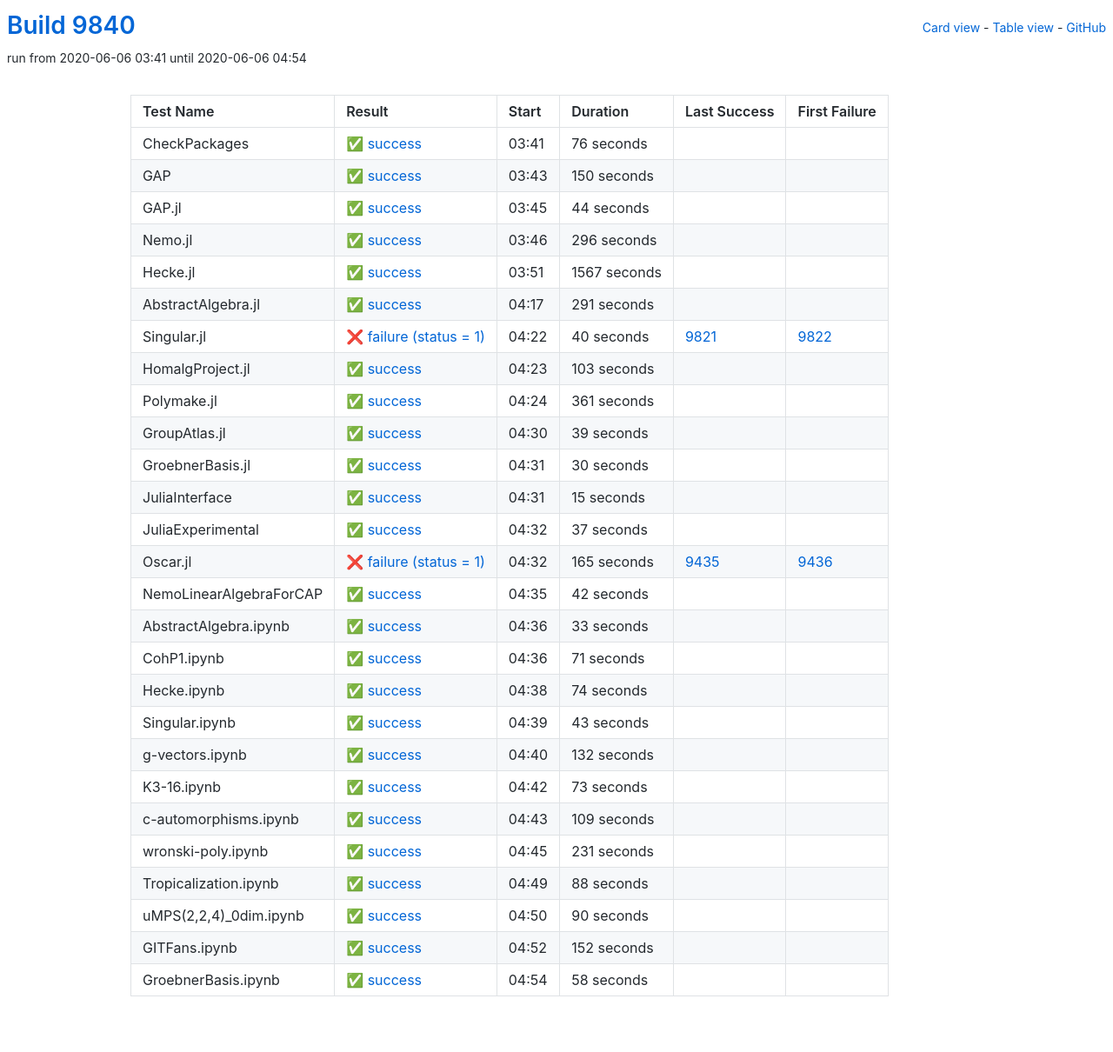
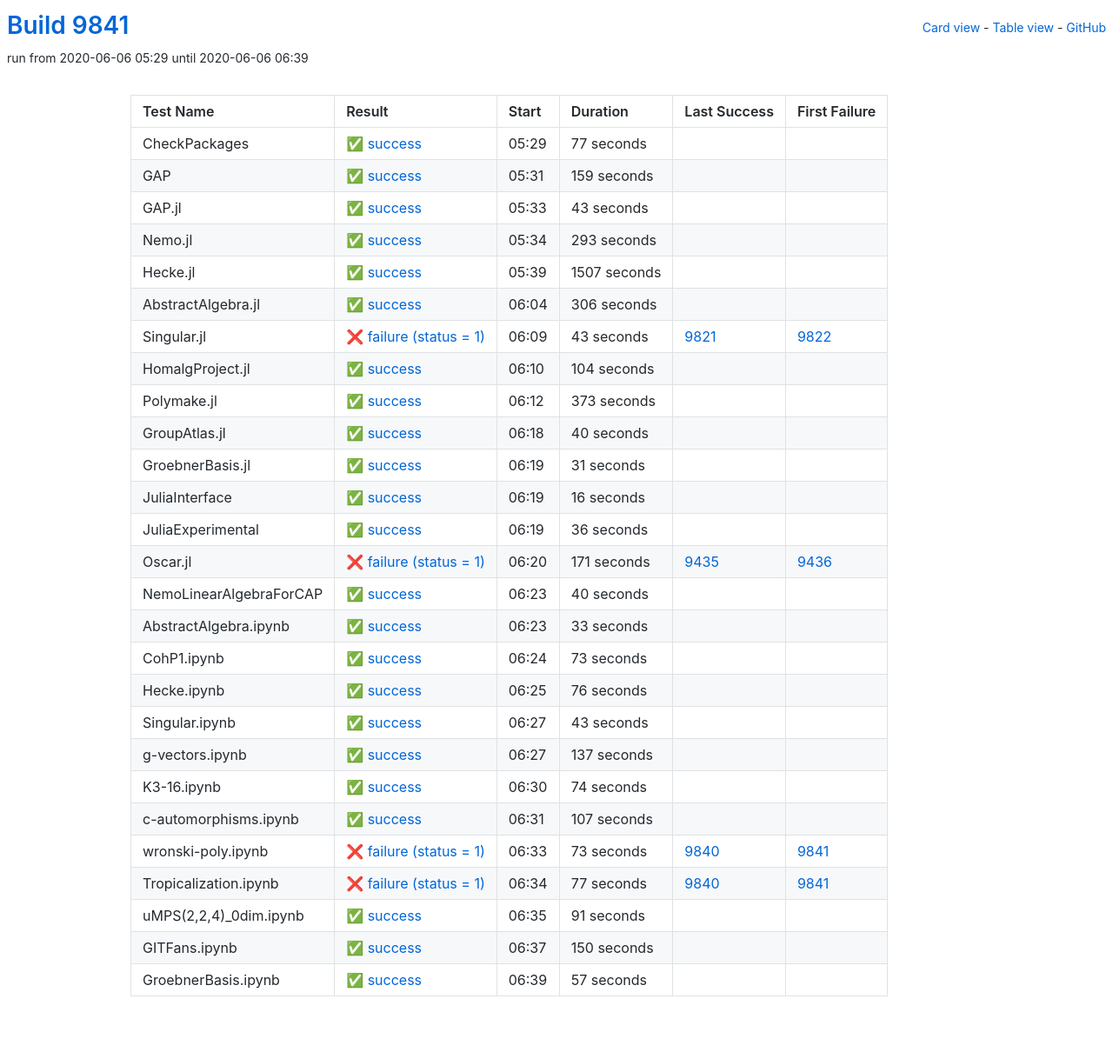
Before and after one commit to oscar-system/oscar-ci-status, a Jekyll site: the page built from table.html, in a window 1280 px wide. Shown: the whole page at 87% size. Built offline with Jekyll 4.4.1, drawn with Linux system fonts in a browser that asks for light colours.

Commit message:
Build 9841

```diff
--- a/_data/ci.yml
+++ b/_data/ci.yml
@@ -1,185 +1,185 @@
-build: 9840
-build_url: https://oscarci.mathematik.uni-kl.de/job/oscar/9840/
+build: 9841
+build_url: https://oscarci.mathematik.uni-kl.de/job/oscar/9841/
 job: oscar
 tests:
-- duration: 76
+- duration: 77
   exitcode: 0
   first_failure: false
   first_failure_url: null
   id: checkpackages
   last_success: false
   last_success_url: null
-  log: https://oscarci.mathematik.uni-kl.de/job/oscar/9840/artifact/logs/build-9840/CheckPackages.log
+  log: https://oscarci.mathematik.uni-kl.de/job/oscar/9841/artifact/logs/build-9841/CheckPackages.log
   name: CheckPackages
-  start: 2020-06-06 03:41
+  start: 2020-06-06 05:29
   status: success
   success: true
-- duration: 150
+- duration: 159
   exitcode: 0
   first_failure: false
   first_failure_url: null
   id: gap
   last_success: false
   last_success_url: null
-  log: https://oscarci.mathematik.uni-kl.de/job/oscar/9840/artifact/logs/build-9840/GAP.log
+  log: https://oscarci.mathematik.uni-kl.de/job/oscar/9841/artifact/logs/build-9841/GAP.log
   name: GAP
-  start: 2020-06-06 03:43
+  start: 2020-06-06 05:31
   status: success
   success: true
-- duration: 44
+- duration: 43
   exitcode: 0
   first_failure: false
   first_failure_url: null
   id: gap-jl
   last_success: false
   last_success_url: null
-  log: https://oscarci.mathematik.uni-kl.de/job/oscar/9840/artifact/logs/build-9840/GAP.jl.log
+  log: https://oscarci.mathematik.uni-kl.de/job/oscar/9841/artifact/logs/build-9841/GAP.jl.log
   name: GAP.jl
-  start: 2020-06-06 03:45
+  start: 2020-06-06 05:33
   status: success
   success: true
-- duration: 296
+- duration: 293
   exitcode: 0
   first_failure: false
   first_failure_url: null
   id: nemo-jl
   last_success: false
   last_success_url: null
-  log: https://oscarci.mathematik.uni-kl.de/job/oscar/9840/artifact/logs/build-9840/Nemo.jl.log
+  log: https://oscarci.mathematik.uni-kl.de/job/oscar/9841/artifact/logs/build-9841/Nemo.jl.log
   name: Nemo.jl
-  start: 2020-06-06 03:46
+  start: 2020-06-06 05:34
   status: success
   success: true
-- duration: 1567
+- duration: 1507
   exitcode: 0
   first_failure: false
   first_failure_url: null
   id: hecke-jl
   last_success: false
   last_success_url: null
-  log: https://oscarci.mathematik.uni-kl.de/job/oscar/9840/artifact/logs/build-9840/Hecke.jl.log
+  log: https://oscarci.mathematik.uni-kl.de/job/oscar/9841/artifact/logs/build-9841/Hecke.jl.log
   name: Hecke.jl
-  start: 2020-06-06 03:51
+  start: 2020-06-06 05:39
   status: success
   success: true
-- duration: 291
+- duration: 306
   exitcode: 0
   first_failure: false
   first_failure_url: null
   id: abstractalgebra-jl
   last_success: false
   last_success_url: null
-  log: https://oscarci.mathematik.uni-kl.de/job/oscar/9840/artifact/logs/build-9840/AbstractAlgebra.jl.log
+  log: https://oscarci.mathematik.uni-kl.de/job/oscar/9841/artifact/logs/build-9841/AbstractAlgebra.jl.log
   name: AbstractAlgebra.jl
-  start: 2020-06-06 04:17
+  start: 2020-06-06 06:04
   status: success
   success: true
-- duration: 40
+- duration: 43
   exitcode: 1
   first_failure: 9822
   first_failure_url: https://oscarci.mathematik.uni-kl.de/job/oscar/9822/
   id: singular-jl
   last_success: 9821
   last_success_url: https://oscarci.mathematik.uni-kl.de/job/oscar/9821/
-  log: https://oscarci.mathematik.uni-kl.de/job/oscar/9840/artifact/logs/build-9840/Singular.jl.log
+  log: https://oscarci.mathematik.uni-kl.de/job/oscar/9841/artifact/logs/build-9841/Singular.jl.log
   name: Singular.jl
-  start: 2020-06-06 04:22
+  start: 2020-06-06 06:09
   status: failure
   success: false
-- duration: 103
+- duration: 104
   exitcode: 0
   first_failure: false
   first_failure_url: null
   id: homalgproject-jl
   last_success: false
   last_success_url: null
-  log: https://oscarci.mathematik.uni-kl.de/job/oscar/9840/artifact/logs/build-9840/HomalgProject.jl.log
+  log: https://oscarci.mathematik.uni-kl.de/job/oscar/9841/artifact/logs/build-9841/HomalgProject.jl.log
   name: HomalgProject.jl
-  start: 2020-06-06 04:23
+  start: 2020-06-06 06:10
   status: success
   success: true
-- duration: 361
+- duration: 373
   exitcode: 0
   first_failure: false
   first_failure_url: null
   id: polymake-jl
   last_success: false
   last_success_url: null
-  log: https://oscarci.mathematik.uni-kl.de/job/oscar/9840/artifact/logs/build-9840/Polymake.jl.log
+  log: https://oscarci.mathematik.uni-kl.de/job/oscar/9841/artifact/logs/build-9841/Polymake.jl.log
   name: Polymake.jl
-  start: 2020-06-06 04:24
+  start: 2020-06-06 06:12
   status: success
   success: true
-- duration: 39
+- duration: 40
   exitcode: 0
   first_failure: false
   first_failure_url: null
   id: groupatlas-jl
   last_success: false
   last_success_url: null
-  log: https://oscarci.mathematik.uni-kl.de/job/oscar/9840/artifact/logs/build-9840/GroupAtlas.jl.log
+  log: https://oscarci.mathematik.uni-kl.de/job/oscar/9841/artifact/logs/build-9841/GroupAtlas.jl.log
   name: GroupAtlas.jl
-  start: 2020-06-06 04:30
+  start: 2020-06-06 06:18
   status: success
   success: true
-- duration: 30
+- duration: 31
   exitcode: 0
   first_failure: false
   first_failure_url: null
   id: groebnerbasis-jl
   last_success: false
   last_success_url: null
-  log: https://oscarci.mathematik.uni-kl.de/job/oscar/9840/artifact/logs/build-9840/GroebnerBasis.jl.log
+  log: https://oscarci.mathematik.uni-kl.de/job/oscar/9841/artifact/logs/build-9841/GroebnerBasis.jl.log
   name: GroebnerBasis.jl
-  start: 2020-06-06 04:31
+  start: 2020-06-06 06:19
   status: success
   success: true
-- duration: 15
+- duration: 16
   exitcode: 0
   first_failure: false
   first_failure_url: null
   id: juliainterface
   last_success: false
   last_success_url: null
-  log: https://oscarci.mathematik.uni-kl.de/job/oscar/9840/artifact/logs/build-9840/JuliaInterface.log
+  log: https://oscarci.mathematik.uni-kl.de/job/oscar/9841/artifact/logs/build-9841/JuliaInterface.log
   name: JuliaInterface
-  start: 2020-06-06 04:31
+  start: 2020-06-06 06:19
   status: success
   success: true
-- duration: 37
+- duration: 36
   exitcode: 0
   first_failure: false
   first_failure_url: null
   id: juliaexperimental
   last_success: false
   last_success_url: null
-  log: https://oscarci.mathematik.uni-kl.de/job/oscar/9840/artifact/logs/build-9840/JuliaExperimental.log
+  log: https://oscarci.mathematik.uni-kl.de/job/oscar/9841/artifact/logs/build-9841/JuliaExperimental.log
   name: JuliaExperimental
-  start: 2020-06-06 04:32
+  start: 2020-06-06 06:19
   status: success
   success: true
-- duration: 165
+- duration: 171
   exitcode: 1
   first_failure: 9436
   first_failure_url: https://oscarci.mathematik.uni-kl.de/job/oscar/9436/
   id: oscar-jl
   last_success: 9435
   last_success_url: https://oscarci.mathematik.uni-kl.de/job/oscar/9435/
-  log: https://oscarci.mathematik.uni-kl.de/job/oscar/9840/artifact/logs/build-9840/Oscar.jl.log
+  log: https://oscarci.mathematik.uni-kl.de/job/oscar/9841/artifact/logs/build-9841/Oscar.jl.log
   name: Oscar.jl
-  start: 2020-06-06 04:32
+  start: 2020-06-06 06:20
   status: failure
   success: false
-- duration: 42
+- duration: 40
   exitcode: 0
   first_failure: false
   first_failure_url: null
   id: nemolinearalgebraforcap
   last_success: false
   last_success_url: null
-  log: https://oscarci.mathematik.uni-kl.de/job/oscar/9840/artifact/logs/build-9840/NemoLinearAlgebraForCAP.log
+  log: https://oscarci.mathematik.uni-kl.de/job/oscar/9841/artifact/logs/build-9841/NemoLinearAlgebraForCAP.log
   name: NemoLinearAlgebraForCAP
-  start: 2020-06-06 04:35
+  start: 2020-06-06 06:23
   status: success
   success: true
 - duration: 33
@@ -189,33 +189,33 @@
   id: abstractalgebra-ipynb
   last_success: false
   last_success_url: null
-  log: https://oscarci.mathematik.uni-kl.de/job/oscar/9840/artifact/logs/build-9840/AbstractAlgebra.ipynb.log
+  log: https://oscarci.mathematik.uni-kl.de/job/oscar/9841/artifact/logs/build-9841/AbstractAlgebra.ipynb.log
   name: AbstractAlgebra.ipynb
-  start: 2020-06-06 04:36
+  start: 2020-06-06 06:23
   status: success
   success: true
-- duration: 71
+- duration: 73
   exitcode: 0
   first_failure: false
   first_failure_url: null
   id: cohp1-ipynb
   last_success: false
   last_success_url: null
-  log: https://oscarci.mathematik.uni-kl.de/job/oscar/9840/artifact/logs/build-9840/CohP1.ipynb.log
+  log: https://oscarci.mathematik.uni-kl.de/job/oscar/9841/artifact/logs/build-9841/CohP1.ipynb.log
   name: CohP1.ipynb
-  start: 2020-06-06 04:36
+  start: 2020-06-06 06:24
   status: success
   success: true
-- duration: 74
+- duration: 76
   exitcode: 0
   first_failure: false
   first_failure_url: null
   id: hecke-ipynb
   last_success: false
   last_success_url: null
-  log: https://oscarci.mathematik.uni-kl.de/job/oscar/9840/artifact/logs/build-9840/Hecke.ipynb.log
+  log: https://oscarci.mathematik.uni-kl.de/job/oscar/9841/artifact/logs/build-9841/Hecke.ipynb.log
   name: Hecke.ipynb
-  start: 2020-06-06 04:38
+  start: 2020-06-06 06:25
   status: success
   success: true
 - duration: 43
@@ -225,104 +225,104 @@
   id: singular-ipynb
   last_success: false
   last_success_url: null
-  log: https://oscarci.mathematik.uni-kl.de/job/oscar/9840/artifact/logs/build-9840/Singular.ipynb.log
+  log: https://oscarci.mathematik.uni-kl.de/job/oscar/9841/artifact/logs/build-9841/Singular.ipynb.log
   name: Singular.ipynb
-  start: 2020-06-06 04:39
+  start: 2020-06-06 06:27
   status: success
   success: true
-- duration: 132
+- duration: 137
   exitcode: 0
   first_failure: false
   first_failure_url: null
   id: g-vectors-ipynb
   last_success: false
   last_success_url: null
-  log: https://oscarci.mathematik.uni-kl.de/job/oscar/9840/artifact/logs/build-9840/g-vectors.ipynb.log
+  log: https://oscarci.mathematik.uni-kl.de/job/oscar/9841/artifact/logs/build-9841/g-vectors.ipynb.log
   name: g-vectors.ipynb
-  start: 2020-06-06 04:40
+  start: 2020-06-06 06:27
   status: success
   success: true
-- duration: 73
+- duration: 74
   exitcode: 0
   first_failure: false
   first_failure_url: null
   id: k3-16-ipynb
   last_success: false
   last_success_url: null
-  log: https://oscarci.mathematik.uni-kl.de/job/oscar/9840/artifact/logs/build-9840/K3-16.ipynb.log
+  log: https://oscarci.mathematik.uni-kl.de/job/oscar/9841/artifact/logs/build-9841/K3-16.ipynb.log
   name: K3-16.ipynb
-  start: 2020-06-06 04:42
+  start: 2020-06-06 06:30
   status: success
   success: true
-- duration: 109
+- duration: 107
   exitcode: 0
   first_failure: false
   first_failure_url: null
   id: c-automorphisms-ipynb
   last_success: false
   last_success_url: null
-  log: https://oscarci.mathematik.uni-kl.de/job/oscar/9840/artifact/logs/build-9840/c-automorphisms.ipynb.log
+  log: https://oscarci.mathematik.uni-kl.de/job/oscar/9841/artifact/logs/build-9841/c-automorphisms.ipynb.log
   name: c-automorphisms.ipynb
-  start: 2020-06-06 04:43
+  start: 2020-06-06 06:31
   status: success
   success: true
-- duration: 231
-  exitcode: 0
-  first_failure: false
-  first_failure_url: null
+- duration: 73
+  exitcode: 1
+  first_failure: 9841
+  first_failure_url: https://oscarci.mathematik.uni-kl.de/job/oscar/9841/
   id: wronski-poly-ipynb
-  last_success: false
-  last_success_url: null
-  log: https://oscarci.mathematik.uni-kl.de/job/oscar/9840/artifact/logs/build-9840/wronski-poly.ipynb.log
+  last_success: 9840
+  last_success_url: https://oscarci.mathematik.uni-kl.de/job/oscar/9840/
+  log: https://oscarci.mathematik.uni-kl.de/job/oscar/9841/artifact/logs/build-9841/wronski-poly.ipynb.log
   name: wronski-poly.ipynb
-  start: 2020-06-06 04:45
-  status: success
-  success: true
-- duration: 88
-  exitcode: 0
-  first_failure: false
-  first_failure_url: null
+  start: 2020-06-06 06:33
+  status: failure
+  success: false
+- duration: 77
+  exitcode: 1
+  first_failure: 9841
+  first_failure_url: https://oscarci.mathematik.uni-kl.de/job/oscar/9841/
   id: tropicalization-ipynb
-  last_success: false
-  last_success_url: null
-  log: https://oscarci.mathematik.uni-kl.de/job/oscar/9840/artifact/logs/build-9840/Tropicalization.ipynb.log
+  last_success: 9840
+  last_success_url: https://oscarci.mathematik.uni-kl.de/job/oscar/9840/
+  log: https://oscarci.mathematik.uni-kl.de/job/oscar/9841/artifact/logs/build-9841/Tropicalization.ipynb.log
   name: Tropicalization.ipynb
-  start: 2020-06-06 04:49
-  status: success
-  success: true
-- duration: 90
+  start: 2020-06-06 06:34
+  status: failure
+  success: false
+- duration: 91
   exitcode: 0
   first_failure: false
   first_failure_url: null
   id: umps-2-2-4-0dim-ipynb
   last_success: false
   last_success_url: null
-  log: https://oscarci.mathematik.uni-kl.de/job/oscar/9840/artifact/logs/build-9840/uMPS-2-2-4-_0dim.ipynb.log
+  log: https://oscarci.mathematik.uni-kl.de/job/oscar/9841/artifact/logs/build-9841/uMPS-2-2-4-_0dim.ipynb.log
   name: uMPS(2,2,4)_0dim.ipynb
-  start: 2020-06-06 04:50
+  start: 2020-06-06 06:35
   status: success
   success: true
-- duration: 152
+- duration: 150
   exitcode: 0
   first_failure: false
   first_failure_url: null
   id: gitfans-ipynb
   last_success: false
   last_success_url: null
-  log: https://oscarci.mathematik.uni-kl.de/job/oscar/9840/artifact/logs/build-9840/GITFans.ipynb.log
+  log: https://oscarci.mathematik.uni-kl.de/job/oscar/9841/artifact/logs/build-9841/GITFans.ipynb.log
   name: GITFans.ipynb
-  start: 2020-06-06 04:52
+  start: 2020-06-06 06:37
   status: success
   success: true
-- duration: 58
+- duration: 57
   exitcode: 0
   first_failure: false
   first_failure_url: null
   id: groebnerbasis-ipynb
   last_success: false
   last_success_url: null
-  log: https://oscarci.mathematik.uni-kl.de/job/oscar/9840/artifact/logs/build-9840/GroebnerBasis.ipynb.log
+  log: https://oscarci.mathematik.uni-kl.de/job/oscar/9841/artifact/logs/build-9841/GroebnerBasis.ipynb.log
   name: GroebnerBasis.ipynb
-  start: 2020-06-06 04:54
+  start: 2020-06-06 06:39
   status: success
   success: true
```
Also changed, not shown: README.md.
